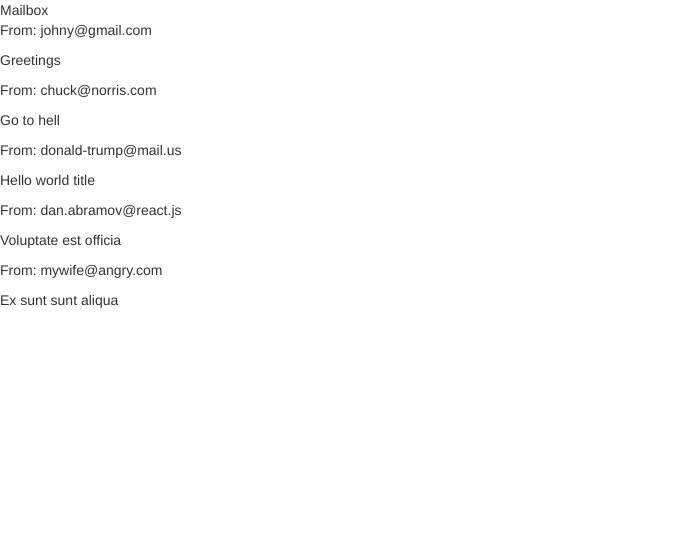
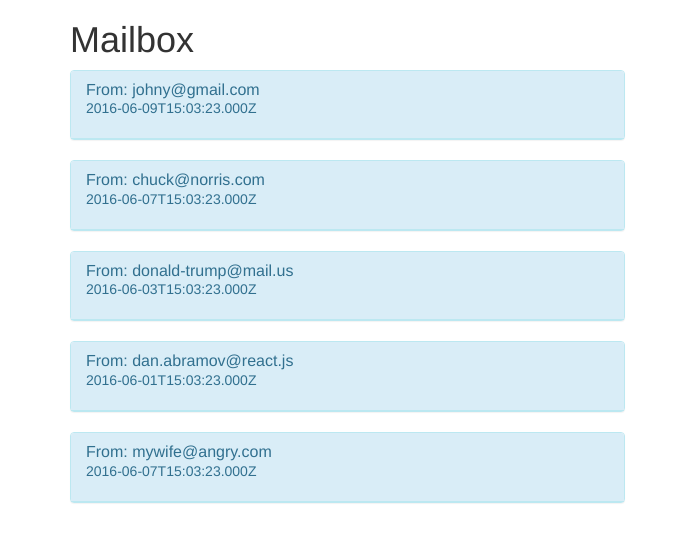
Before and after one commit to Ketler13/ng, an Angular app: page / in a window 1280 px wide. Shown: the top 542 px of the page, without its empty margins (0-688 px from the left). Built offline with nearby package versions, Linux system fonts and the light colour scheme.

Commit message:
add BS styles

```diff
--- a/src/app/app.component.html
+++ b/src/app/app.component.html
@@ -1,4 +1,8 @@
-<div>
-  {{title}}
-  <app-letter-list></app-letter-list>
+<div class="container">
+  <div class="row">
+    <div class="col-md-6">
+      <h1>{{title}}</h1>
+      <app-letter-list></app-letter-list>
+    </div>
+  </div>
 </div>
--- a/src/app/letter-list/letter-list.component.html
+++ b/src/app/letter-list/letter-list.component.html
@@ -1,3 +1 @@
-<div>
-  <app-letter *ngFor='let letter of letters' [letter]='letter'></app-letter>
-</div>
+<app-letter *ngFor='let letter of letters' [letter]='letter'></app-letter>
--- a/src/app/letter-list/letter/letter.component.html
+++ b/src/app/letter-list/letter/letter.component.html
@@ -1,11 +1,15 @@
-<div>
-  <p>
-    From: {{letter.from}}
-  </p>
-  <p (click)='toggleText()'>
-    {{letter.title}}
-  </p>
-  <p *ngIf='isOpen'>
-    {{letter.text}}
-  </p>
+<div class="panel panel-info">
+  <div class="panel-heading">
+    <h3 class="panel-title" (click)="toggleText()">From: {{letter.from}}</h3>
+    <p>{{letter.date}}</p>
+  </div>
+  <div *ngIf="isOpen" class="panel-body">
+    <div class="row">
+      <div class=" col-md-9 col-lg-9 ">
+        <p>
+          {{letter.text}}
+        </p>
+      </div>
+    </div>
+  </div>
 </div>
```
